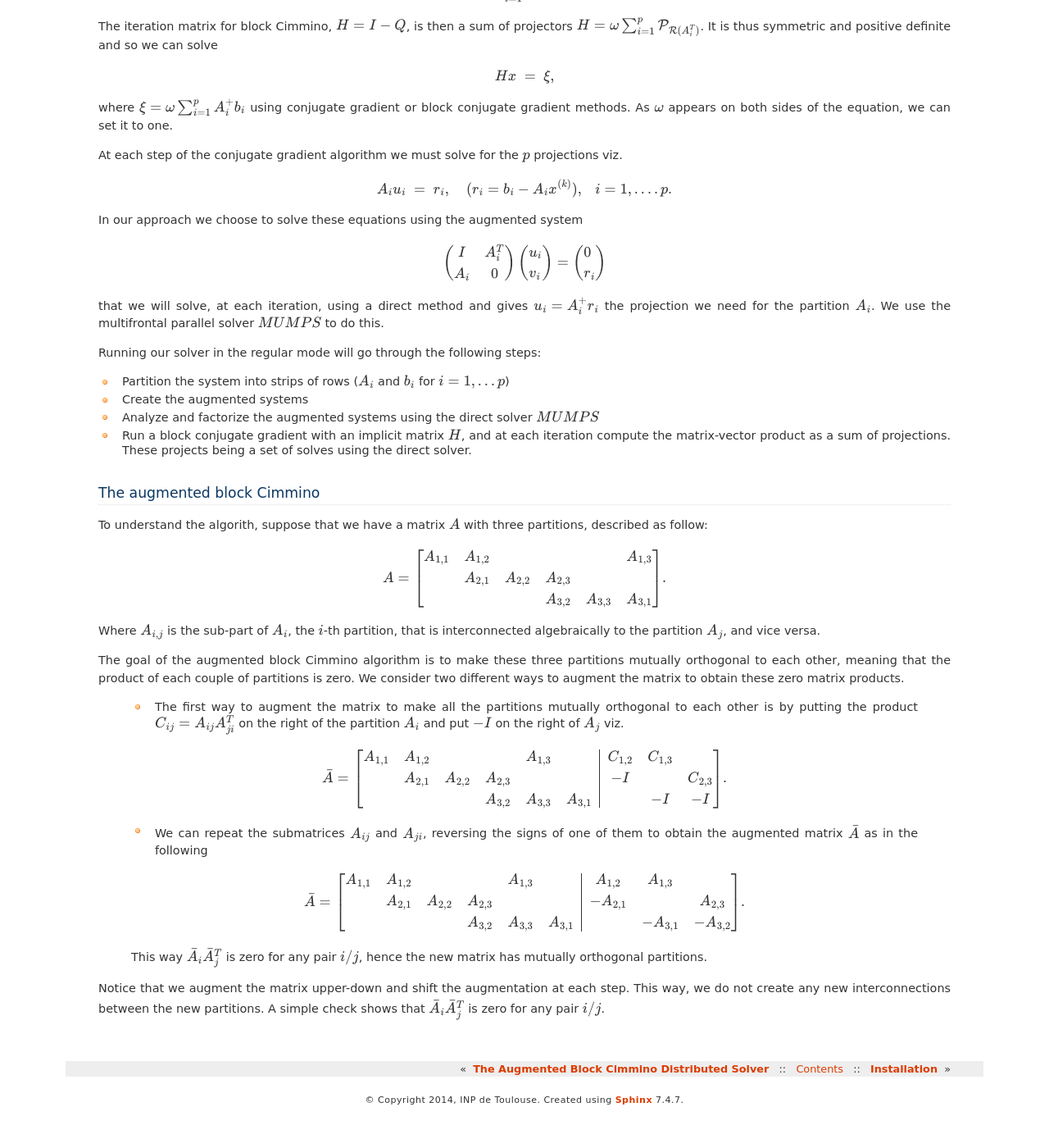
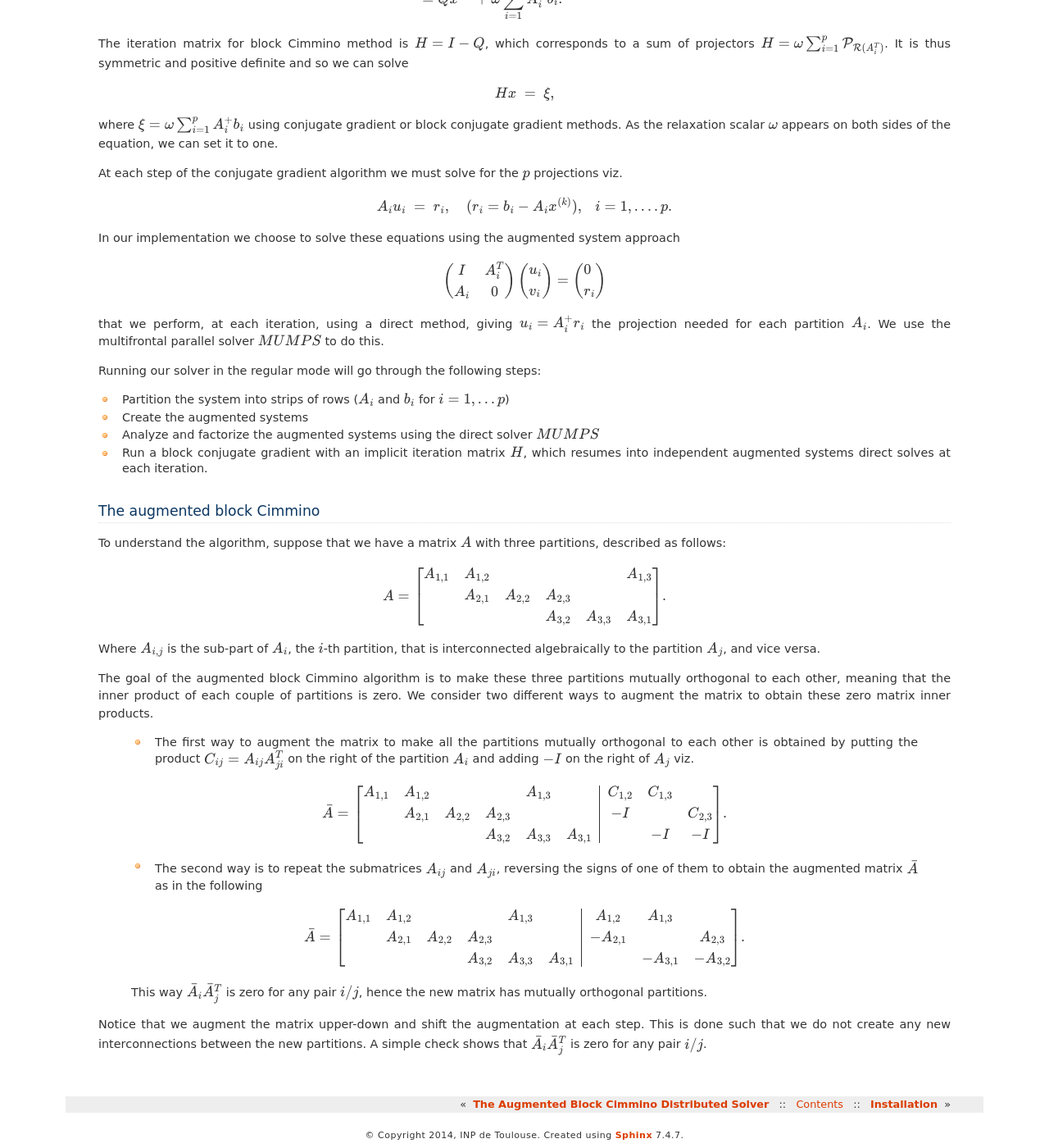
Before and after one commit to NLAFET/block_cimmino, a Sphinx documentation site: the page built from doc/source/algorithm.rst, in a window 1280 px wide and 1400 px high, scrolled down 982 px. Shown: the whole window at 82% size. Built offline with Sphinx 7.4.7, drawn with Linux system fonts in a browser that asks for light colours; before the commit the page ends 2341 px from its top, so only the background shows below that; some of the changed text lies outside the part shown.

Commit message:
small update to the doc

```diff
--- a/doc/source/algorithm.rst
+++ b/doc/source/algorithm.rst
@@ -2,25 +2,26 @@
 The Algorithm
 =============
 
-The package `ABCD Solver` is a distributed hybrid (iterative/direct)
-solver for sparse linear systems :math:`Ax = b` where :math:`A` is a
-double precision matrix :math:`m \times n`, :math:`x` an
-:math:`n`-vector and :math:`b` an :math:`m`-vector.
-`ABCD Solver` uses two methods to solve the linear system:
+The package **Augmented Block Cimmino Distributed Solver** (`ABCD
+Solver`) is a distributed hybrid (iterative/direct) solver for sparse
+linear systems :math:`Ax = b` where :math:`A` is a double precision
+matrix :math:`m \times n`, :math:`x` an :math:`n`-vector and :math:`b`
+an :math:`m`-vector.  `ABCD Solver` uses two methods to solve the
+linear system:
 
 - *Regular Block Cimmino*: A block-projection technique that iterates
    to solve the linear system. During the iterations it solves a set
    of small problems (augmented systems built using the partitions of
    the original system).
-- *Augmented Block Cimmino*: A pseudo-direct technique that augments
-   the original system and through a succession of direct solves finds
-   the solution.
+- *Augmented Block Cimmino*: A pseudo-direct solver that augments the
+   original system and constructs the solution directly out of
+   independent solves using the augmented subsystems.
 
 The regular block Cimmino
 -------------------------
 
 The block Cimmino method is an iterative method that uses block-row
-projections. To solve the :math:`Ax = b`, where :math:`A` is an
+projections. To solve :math:`Ax = b`, where :math:`A` is an
 :math:`m\times n` sparse matrix, :math:`x` is an :math:`n`-vector and
 :math:`b` is an :math:`m`-vector, we subdivide the system into strips of
 rows as follows:
@@ -57,10 +58,10 @@
         \end{array}
     \end{eqnarray*}
 
-where we see the independence of the set of :math:`p` equations, which is why
-the method is so attractive in a parallel environment.
+where we can see the independence of the set of :math:`p` equations,
+which is why the method is so attractive in a parallel environment.
 
-With the above notations, the iteration equations are thus:
+With the above notations, the iteration equation is thus:
 
 .. math::
    :nowrap:
@@ -73,8 +74,8 @@
           \label{something}
     \end{eqnarray*}
 
-The iteration matrix for block Cimmino, :math:`H = I - Q`, is then a
-sum of projectors :math:`H = \omega
+The iteration matrix for block Cimmino method is :math:`H = I - Q`,
+which corresponds to a sum of projectors :math:`H = \omega
 \sum_{i=1}^p{\mathcal{P}_{\mathcal{R}(A_i^T)}}`. It is thus symmetric
 and positive definite and so we can solve
 
@@ -82,7 +83,9 @@
     H x ~=~ \xi,
 
 where :math:`\xi = \omega \sum_{i=1}^p{A_i^+ b_i}`
-using conjugate gradient or block conjugate gradient methods.  As :math:`\omega` appears on both sides of the equation, we can set it to one.
+using conjugate gradient or block conjugate gradient methods.  As the
+relaxation scalar :math:`\omega` appears on both sides of the
+equation, we can set it to one.
 
 At each step of the conjugate gradient algorithm we must solve for the
 :math:`p` projections viz.
@@ -94,7 +97,7 @@
         A_i u_i ~=~ r_i, ~~~~  (r_i = {b_i - A_i x^{(k)}}),~~~ i = 1, .... p.
     \end{equation}
 
-In our approach we choose to solve these equations using the augmented system
+In our implementation we choose to solve these equations using the augmented system approach
 
 .. math::
    :nowrap:
@@ -105,21 +108,25 @@
         &=&  \left ( \begin{array}{l} 0 \\ r_i \end{array} \right )
     \end{eqnarray*}
 
-that we will solve, at each iteration, using a direct method and gives :math:`u_i = A_i^+ r_i` the projection we need for the partition :math:`A_i`.
-We use the multifrontal parallel solver :math:`MUMPS` to do this.
+that we perform, at each iteration, using a direct method, giving
+:math:`u_i = A_i^+ r_i` the projection needed for each partition
+:math:`A_i`.  We use the multifrontal parallel solver :math:`MUMPS` to
+do this.
 
 Running our solver in the regular mode will go through the following steps:
 
 - Partition the system into strips of rows (:math:`A_i` and :math:`b_i` for :math:`i = 1, \dots p`)
 - Create the augmented systems
 - Analyze and factorize the augmented systems using the direct solver :math:`MUMPS`
-- Run a block conjugate gradient with an implicit matrix :math:`H`, and at each iteration compute the matrix-vector product as a sum of projections. These projects being a set of solves using the direct solver.
+- Run a block conjugate gradient with an implicit iteration matrix
+  :math:`H`, which resumes into independent augmented systems direct
+  solves at each iteration.
 
 
 The augmented block Cimmino
 ---------------------------
 
-To understand the algorith, suppose that we have a matrix :math:`A` with three partitions, described as follow:
+To understand the algorithm, suppose that we have a matrix :math:`A` with three partitions, described as follows:
 
 .. math::
    :nowrap:
@@ -139,10 +146,11 @@
 
 The goal of the augmented block Cimmino algorithm is to make these
 three partitions mutually orthogonal to each other, meaning that the
-product of each couple of partitions is zero. We consider two
-different ways to augment the matrix to obtain these zero matrix products.
+inner product of each couple of partitions is zero. We consider two
+different ways to augment the matrix to obtain these zero matrix inner
+products.
 
-  * The first way to augment the matrix to make all the partitions mutually orthogonal to each other is by putting the product :math:`C_{ij} = A_{ij}A_{ji}^T` on the right of the partition :math:`A_i` and put :math:`-I` on the right of :math:`A_j` viz.
+  * The first way to augment the matrix to make all the partitions mutually orthogonal to each other is obtained by putting the product :math:`C_{ij} = A_{ij}A_{ji}^T` on the right of the partition :math:`A_i` and adding :math:`-I` on the right of :math:`A_j` viz.
 
   .. math::
     \bar{A} =
@@ -154,7 +162,9 @@
     \end{array}\right].
 
 
-  * We can repeat the submatrices :math:`A_{ij}` and :math:`A_{ji}`, reversing the signs of one of them to obtain the augmented matrix :math:`\bar{A}` as in the following
+  * The second way is to repeat the submatrices :math:`A_{ij}` and
+    :math:`A_{ji}`, reversing the signs of one of them to obtain the
+    augmented matrix :math:`\bar{A}` as in the following
 
   .. math::
     \bar{A} =
@@ -168,6 +178,6 @@
   This way :math:`\bar{A}_i\bar{A}_j^T` is zero for any pair :math:`i/j`, hence the new matrix has mutually orthogonal partitions.
 
 Notice that we augment the matrix upper-down and shift the
-augmentation at each step. This way, we do not create any new
+augmentation at each step. This is done such that we do not create any new
 interconnections between the new partitions. A simple check shows that
 :math:`\bar{A}_i \bar{A}_j^T` is zero for any pair :math:`i/j`.
--- a/doc/source/installation.rst
+++ b/doc/source/installation.rst
@@ -2,9 +2,9 @@
 Installation
 ============
 
-The ABCD Solver depends on a few libraries: ``MUMPS 5.0``, ``Sparselib++ (custom)``, ``PaToH``, ``lapack`` and ``Boost::MPI``.
+The ABCD Solver depends on a few external libraries: ``MUMPS 5.0``, ``Sparselib++ (custom)``, ``PaToH``, ``lapack`` and ``Boost::MPI``.
 
-The installation can be done by writing the following commands:
+The installation can be done by typing the following commands in your terminal
 
 .. code-block:: bash
 
--- a/doc/source/xml/abcd_8h.xml
+++ b/doc/source/xml/abcd_8h.xml
@@ -1004,9 +1004,9 @@
 <codeline lineno="384"><highlight class="normal"><sp/><sp/><sp/><sp/>std::vector&lt;double&gt;<sp/>drow_;</highlight></codeline>
 <codeline lineno="385"><highlight class="normal"><sp/><sp/><sp/><sp/>std::vector&lt;double&gt;<sp/>dcol_;</highlight></codeline>
 <codeline lineno="386"><highlight class="normal"></highlight></codeline>
-<codeline lineno="387"><highlight class="normal"><sp/><sp/><sp/><sp/></highlight><highlight class="comment">/***************************************************************************</highlight></codeline>
+<codeline lineno="387"><highlight class="normal"><sp/><sp/><sp/><sp/></highlight><highlight class="comment">/**************************************************************************</highlight></codeline>
 <codeline lineno="388"><highlight class="comment"><sp/><sp/><sp/><sp/><sp/>*<sp/>The<sp/>matrix<sp/>object<sp/>itself</highlight></codeline>
-<codeline lineno="389"><highlight class="comment"><sp/><sp/><sp/><sp/>***************************************************************************/</highlight><highlight class="normal"></highlight></codeline>
+<codeline lineno="389"><highlight class="comment"><sp/><sp/><sp/><sp/>**************************************************************************/</highlight><highlight class="normal"></highlight></codeline>
 <codeline lineno="390"><highlight class="normal"><sp/><sp/><sp/><sp/><ref refid="struct_m_u_m_p_s" kindref="compound">MUMPS</ref><sp/>mumps_S;</highlight></codeline>
 <codeline lineno="391"><highlight class="normal"><sp/><sp/><sp/><sp/>Coord_Mat_double<sp/>S;</highlight></codeline>
 <codeline lineno="392"><highlight class="normal"><sp/><sp/><sp/><sp/>std::vector&lt;int&gt;<sp/>S_rows;</highlight></codeline>
```
Also changed, not shown: other parts of doc/source/algorithm.rst (+1 -1 lines), doc/source/api.rst (+6 -7 lines), 4 other files.
